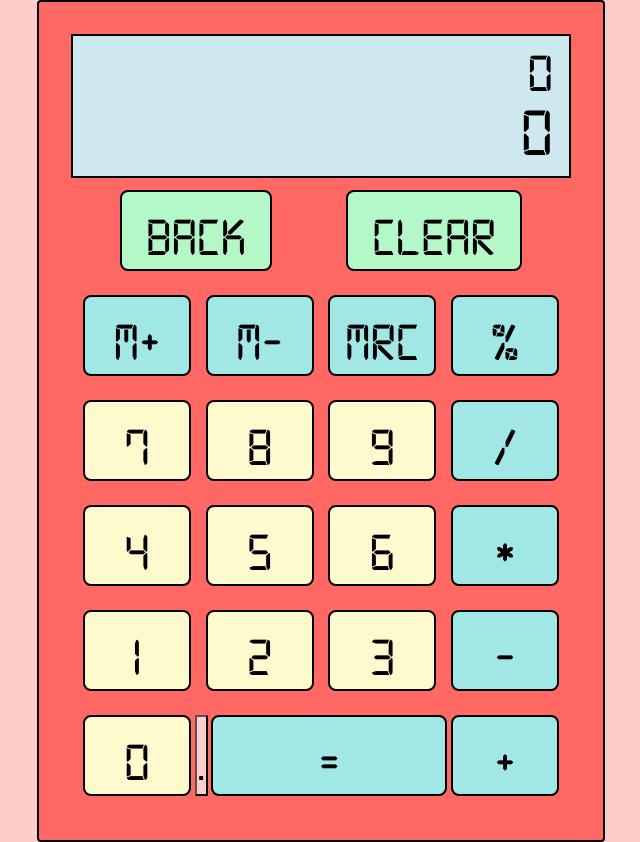
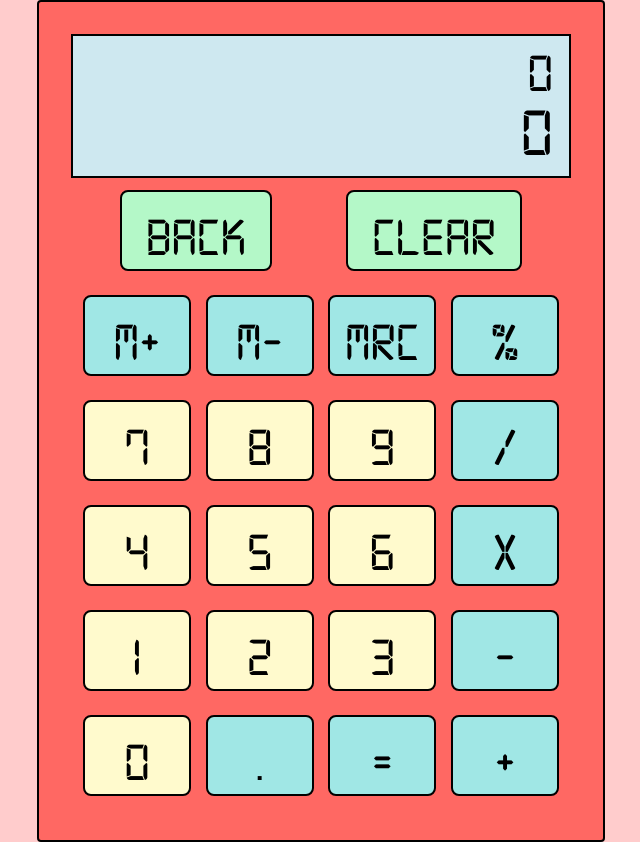
Before and after one commit to glavevy/calculator, a plain HTML site: page index.html in a window 1280 px wide. Shown: the whole page, without its empty margins (319-959 px from the left). Drawn offline with Linux system fonts and the light colour scheme.

Commit message:
Update decimal style, change * to x

```diff
--- a/index.html
+++ b/index.html
@@ -36,7 +36,7 @@
             <button class="operand" id="4">4</button>
             <button class="operand" id="5">5</button>
             <button class="operand" id="6">6</button>
-            <button class="operator" id="times">*</button>
+            <button class="operator" id="times">X</button>
           </div>
           <div id="fifth-row">
             <button class="operand" id="1">1</button>
--- a/styles.css
+++ b/styles.css
@@ -59,7 +59,8 @@
 
 .memory,
 .operator,
-.operand {
+.operand,
+#decimal {
   display: flex;
   justify-content: center;
   min-height: 54px;
@@ -74,7 +75,8 @@
 }
 
 .operator,
-.memory {
+.memory,
+#decimal {
   background-color: #a0e7e5;
 }
 
@@ -87,10 +89,6 @@
   border: 2px solid black;
   border-radius: 8px;
   background-color: #b4f8c8;
-}
-
-#equals {
-  width: 236px;
 }
 
 #second-row,
```
